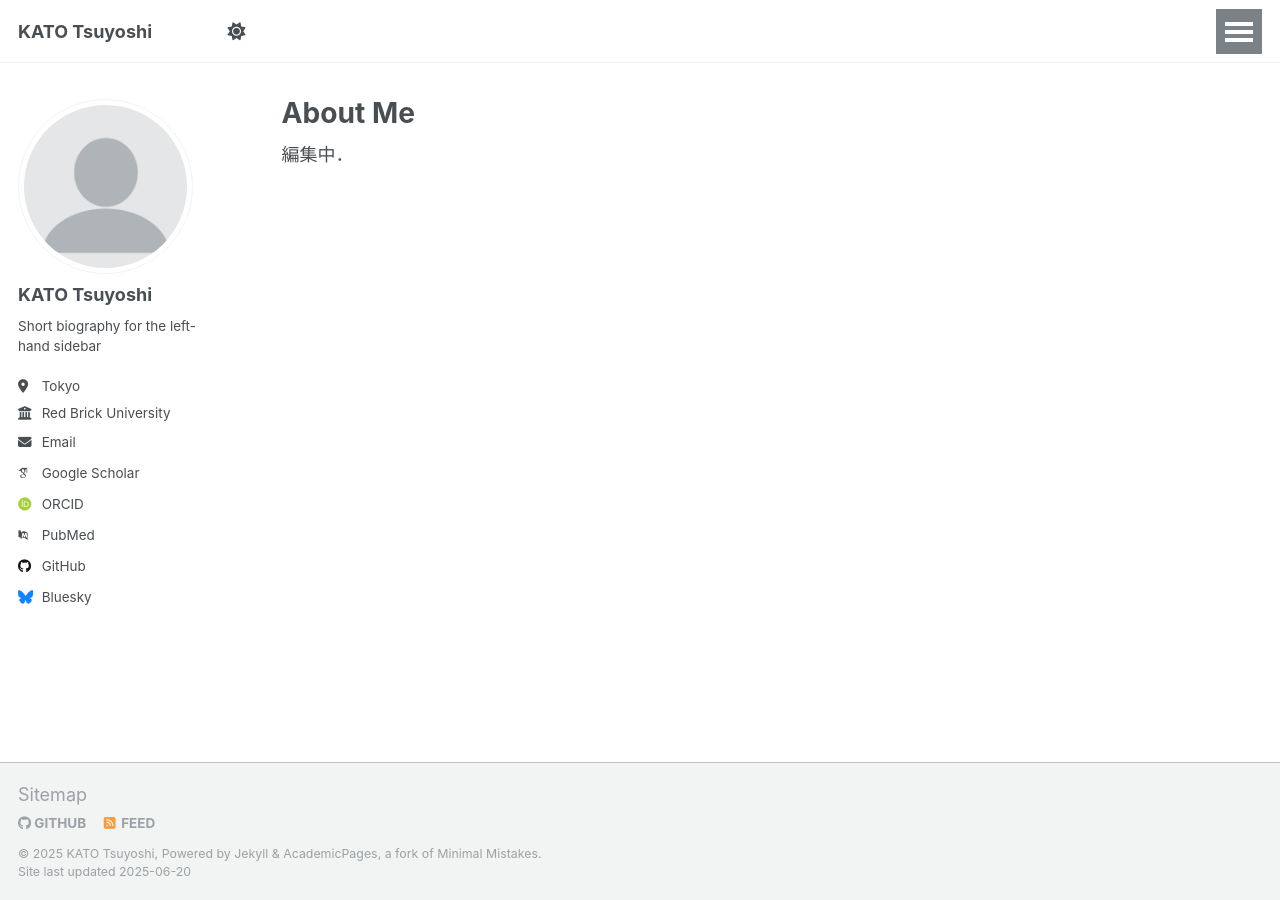
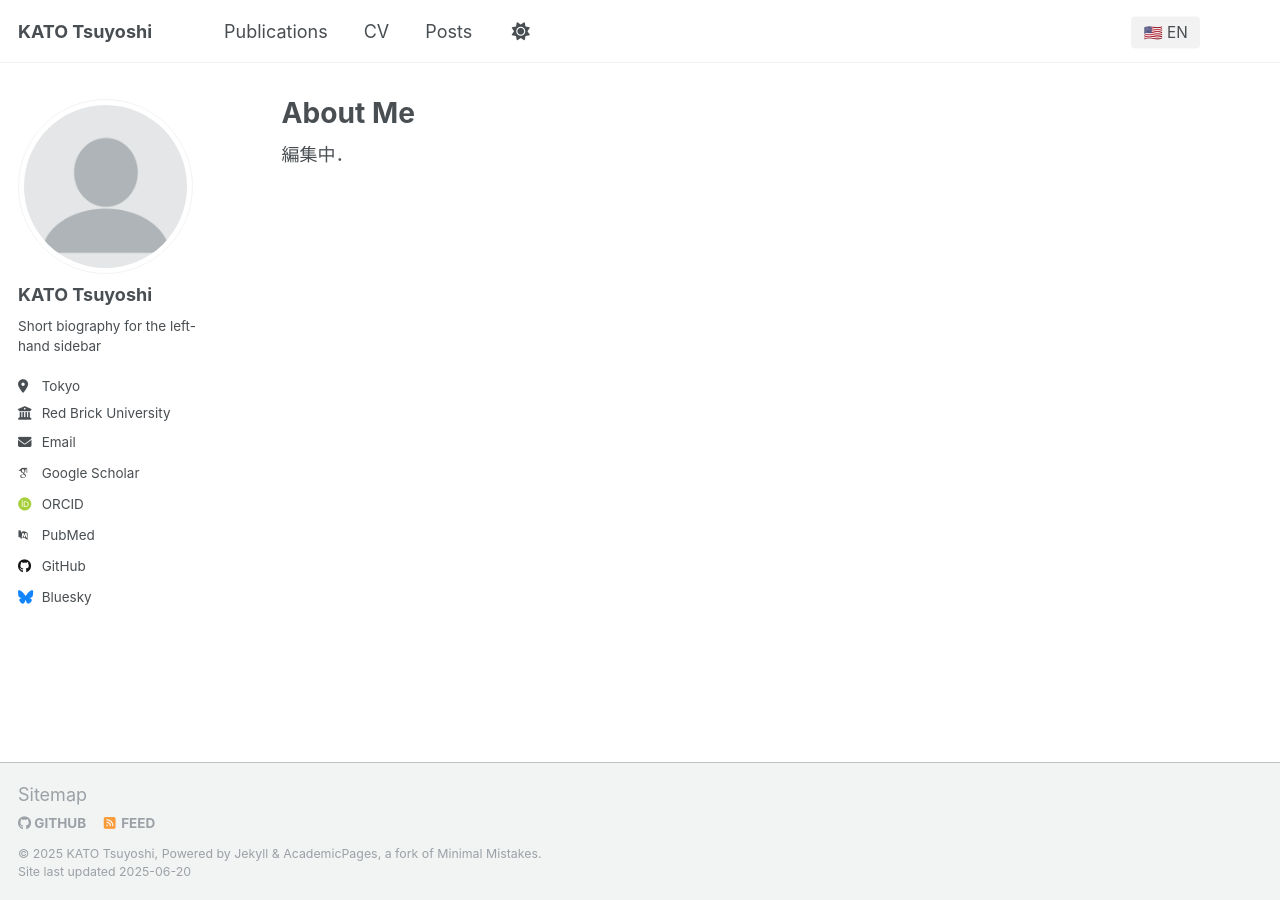
Before and after one commit to coch24/coch24.github.io, a Jekyll site: the page built from _pages/about.md, in a window 1280 px wide. Built offline with Jekyll 4.4.1, drawn with Linux system fonts in a browser that asks for light colours; some web fonts are replaced.

Commit message:
masthead right

```diff
--- a/_includes/masthead.html
+++ b/_includes/masthead.html
@@ -33,7 +33,7 @@
     <div class="masthead__menu">
       <nav id="site-nav" class="greedy-nav">
         <button><div class="navicon"></div></button>
-        <ul class="visible-links" style="display: flex; align-items: center; width: 100%;">
+        <ul class="visible-links">
           <li class="masthead__menu-item masthead__menu-item--lg persist"><a href="{{ base_path }}/">{{ site.title }}</a></li>
           {% for link in site.data.navigation.main %}
             {% if link.url contains 'http' %}
@@ -43,32 +43,28 @@
             {% endif %}
             <li class="masthead__menu-item"><a href="{{ domain }}{{ link.url }}">{{ link.title }}</a></li>
           {% endfor %}
-
-          <!-- 右寄せのための空のスペース -->
-          <li style="flex-grow: 1;"></li>
-
-          <!-- 言語切り替えボタン -->
-          <li class="masthead__menu-item">
-            {% assign current_path = page.url | remove: '/index.html' %}
-            {% assign is_english = false %}
-            {% if page.lang == 'en' %}{% assign is_english = true %}{% endif %}
-            {% if page.url contains '/en/' %}{% assign is_english = true %}{% endif %}
-
-            {% if is_english %}
-              {% assign ja_url = current_path | remove: '/en' %}
-              {% if ja_url == '' or ja_url == '/' %}{% assign ja_url = '/' %}{% endif %}
-              <a href="{{ base_path }}{{ ja_url }}" style="padding: 0.5em; font-size: 0.9em; background: rgba(255,255,255,0.1); border-radius: 4px;" title="日本語版">🇯🇵 JP</a>
-            {% else %}
-              <a href="{{ base_path }}/en{{ current_path }}" style="padding: 0.5em; font-size: 0.9em; background: rgba(255,255,255,0.1); border-radius: 4px;" title="English version">🇺🇸 EN</a>
-            {% endif %}
-          </li>
-
           <li id="theme-toggle" class="masthead__menu-item persist tail">
             <a><i id="theme-icon" class="fa-solid fa-sun" aria-hidden="true" title="toggle theme"></i></a>
           </li>
         </ul>
         <ul class="hidden-links hidden"></ul>
       </nav>
+
+      <!-- 言語切り替えボタンを別の位置に配置 -->
+      <div style="position: absolute; top: 50%; right: 80px; transform: translateY(-50%); z-index: 1000;">
+        {% assign current_path = page.url | remove: '/index.html' %}
+        {% assign is_english = false %}
+        {% if page.lang == 'en' %}{% assign is_english = true %}{% endif %}
+        {% if page.url contains '/en/' %}{% assign is_english = true %}{% endif %}
+
+        {% if is_english %}
+          {% assign ja_url = current_path | remove: '/en' %}
+          {% if ja_url == '' or ja_url == '/' %}{% assign ja_url = '/' %}{% endif %}
+          <a href="{{ base_path }}{{ ja_url }}" style="padding: 0.4em 0.8em; font-size: 0.85em; background: rgba(0,0,0,0.05); border-radius: 4px; text-decoration: none; color: inherit;" title="日本語版">🇯🇵 JP</a>
+        {% else %}
+          <a href="{{ base_path }}/en{{ current_path }}" style="padding: 0.4em 0.8em; font-size: 0.85em; background: rgba(0,0,0,0.05); border-radius: 4px; text-decoration: none; color: inherit;" title="English version">🇺🇸 EN</a>
+        {% endif %}
+      </div>
     </div>
   </div>
 </div>
```
